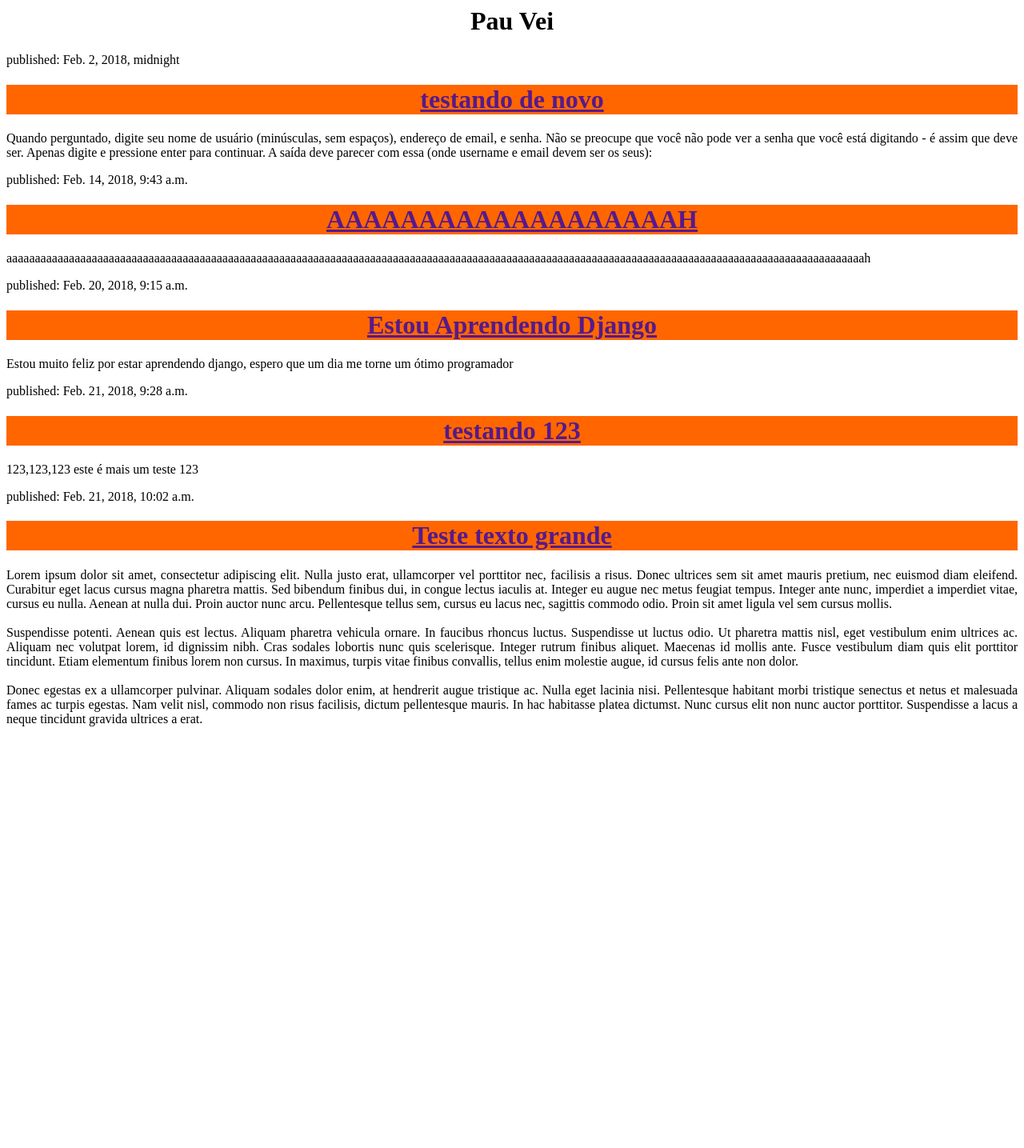
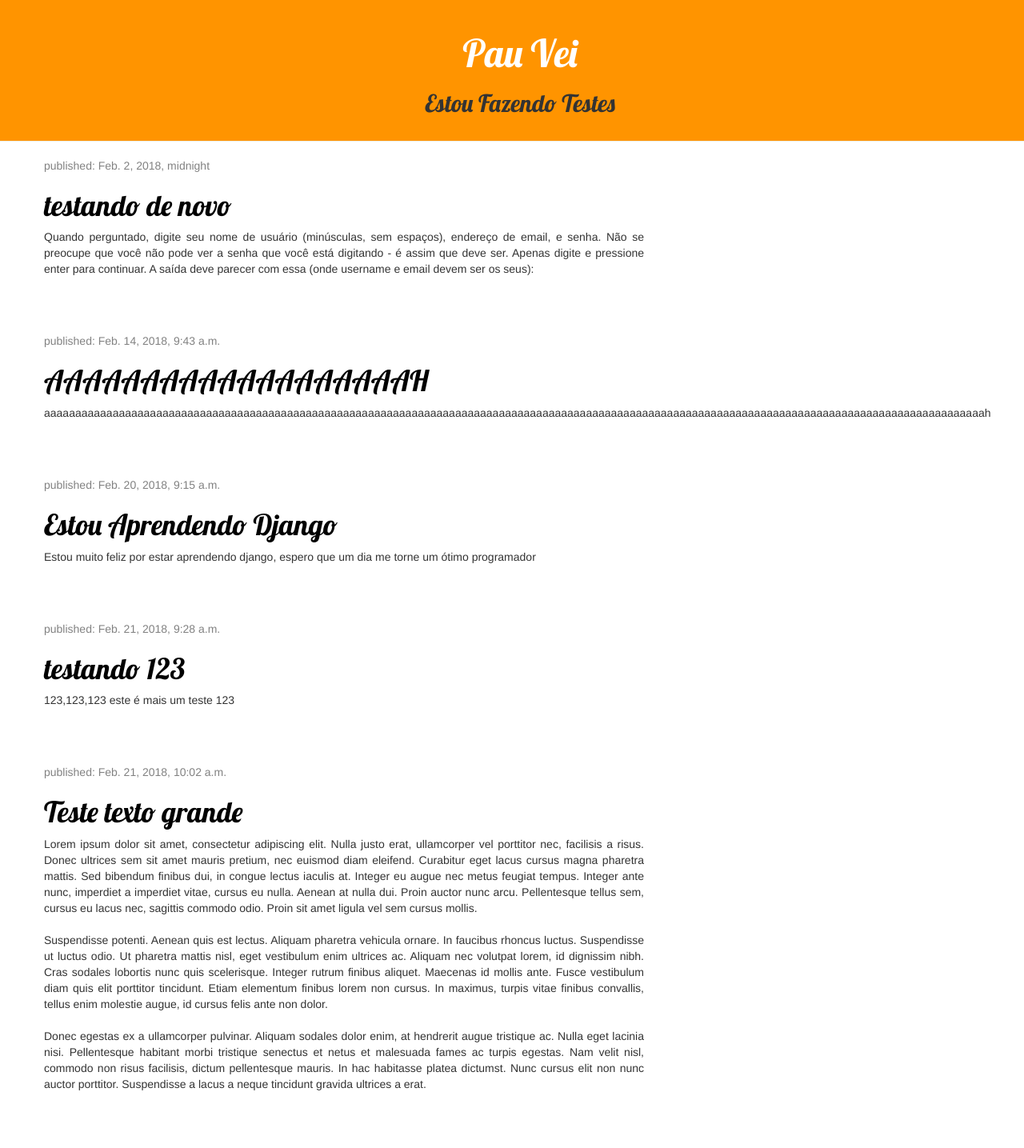
Before and after one commit to samusolva/my-first-blog, a Django app: page / in a window 1280 px wide. Shown: the whole page at 80% size. Before the commit the page ends 908 px from the top, so only its background shows below. Run offline with Django 3.2, Linux system fonts and the light colour scheme; data comes from the database, SQL or seed files in the repository; both versions use the stored data as it was after the commit; some libraries are stand-ins or nearby versions.

Commit message:
adição css

```diff
--- /dev/null
+++ b/blog/static/css/blog.css
@@ -0,0 +1,47 @@
+.page-header {
+    background-color: #ff9400;
+    margin-top: 0;
+    padding: 20px 20px 20px 40px;
+}
+
+.page-header h1, .page-header h1 a, .page-header h1 a:visited, .page-header h1 a:active {
+    color: #ffffff;
+    font-size: 36pt;
+    text-decoration: none;
+}
+
+.content {
+    margin-left: 40px;
+	text-align: justify;
+}
+
+h1, h2, h3, h4 {
+    font-family: 'Lobster', cursive;
+}
+
+.date {
+    color: #828282;
+}
+
+.save {
+    float: right;
+}
+
+.post-form textarea, .post-form input {
+    width: 100%;
+}
+
+.top-menu, .top-menu:hover, .top-menu:visited {
+    color: #ffffff;
+    float: right;
+    font-size: 26pt;
+    margin-right: 20px;
+}
+
+.post {
+    margin-bottom: 70px;
+}
+
+.post h1 a, .post h1 a:visited {
+    color: #000000;
+}
--- a/blog/templates/blog/post_list.html
+++ b/blog/templates/blog/post_list.html
@@ -1,18 +1,32 @@
+{% load staticfiles %}
 <html>
-<head>
-	<title>( . Y . )</title>
+	<head>
+		<title>( . Y . )</title>
+		<link href="//fonts.googleapis.com/css?family=Lobster&subset=latin,latin-ext" rel="stylesheet" type="text/css">
+		<link rel="stylesheet" href="//maxcdn.bootstrapcdn.com/bootstrap/3.2.0/css/bootstrap.min.css">
+		<link rel="stylesheet" href="//maxcdn.bootstrapcdn.com/bootstrap/3.2.0/css/bootstrap-theme.min.css">
+		<link rel="stylesheet" href="{% static 'css/blog.css' %}">
 	</head>
 	<body>
-		<div>
+		<div class="page-header">
 			<h1 style="text-align: Center">Pau Vei</h1>
+			<h2 style="text-align: Center">Estou Fazendo Testes</h2>
 		</div>
 
-		{% for post in posts %}
-		<div>
-			<p>published: {{ post.published_date }}</p>
-			<h1 style="text-align: Center;background-color:#FF6600" ><a href="">{{ post.title }}</a></h1>
-			<p style="text-align: justify">{{ post.text|linebreaksbr }}</p>
+		<div class="content container">
+			<div class="row">
+				<div class="col-md-8">
+					{% for post in posts %}
+						<div class="post">
+							<div class="date">
+								<p>published: {{ post.published_date }}</p>
+							</div>
+							<h1><a href="">{{ post.title }}</a></h1>
+							<p>{{ post.text|linebreaksbr }}</p>
+						</div>
+					{% endfor %}
+				</div>
+			</div>
 		</div>
-		{% endfor %}
 	</body>
 </html>
--- a/blog/views.py
+++ b/blog/views.py
@@ -3,5 +3,5 @@ from django.utils import timezone
 from .models import Post
 
 def post_list(request):
-	posts = Post.objects.filter(published_date__lte=timezone.now()).order_by('published_date')
-	return render(request, 'blog/post_list.html', {'posts': posts})
+    posts = Post.objects.filter(published_date__lte=timezone.now()).order_by('published_date')
+    return render(request, 'blog/post_list.html', {'posts': posts})
```
Also changed, not shown: db.sqlite3 (added).
